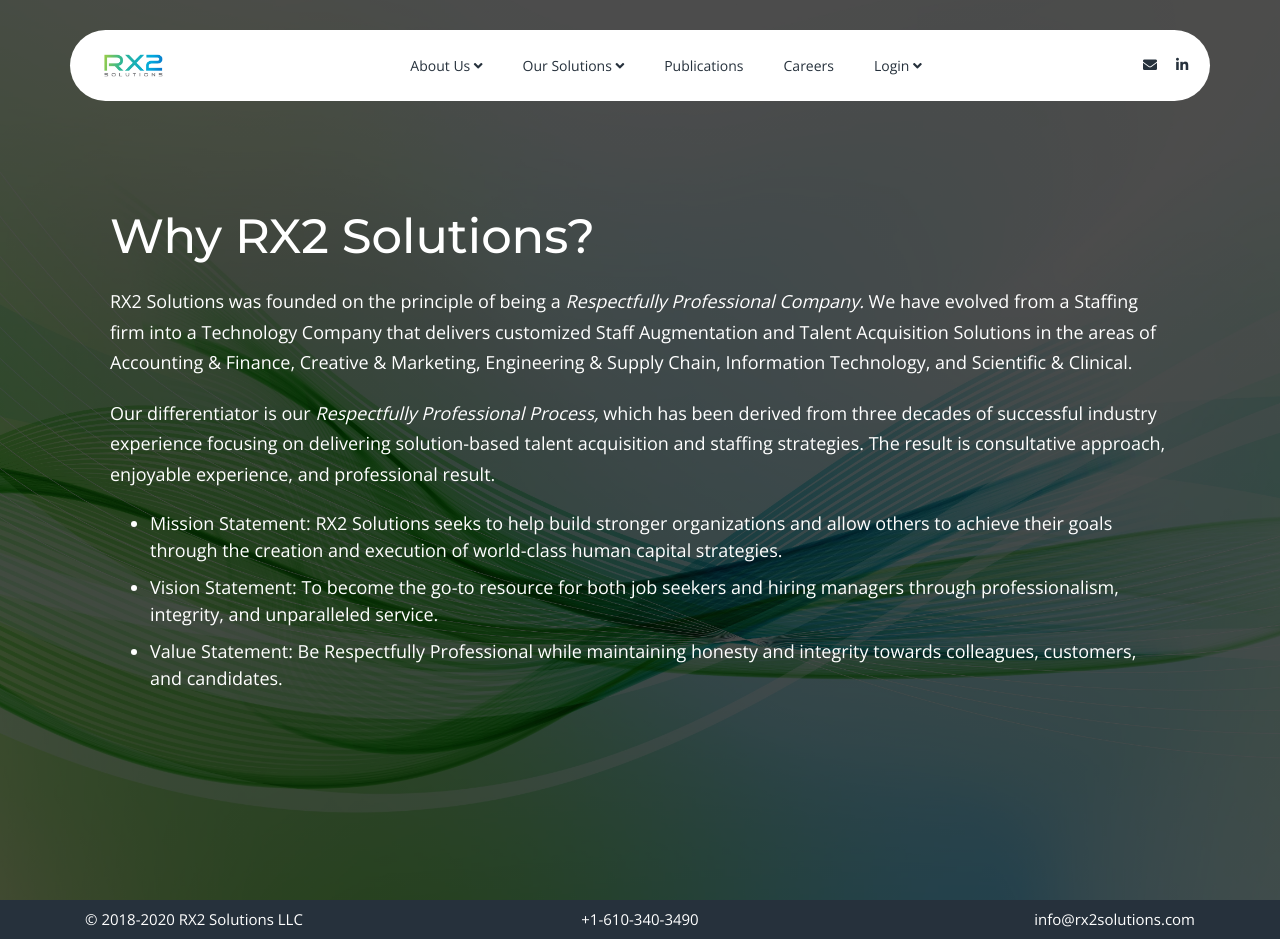
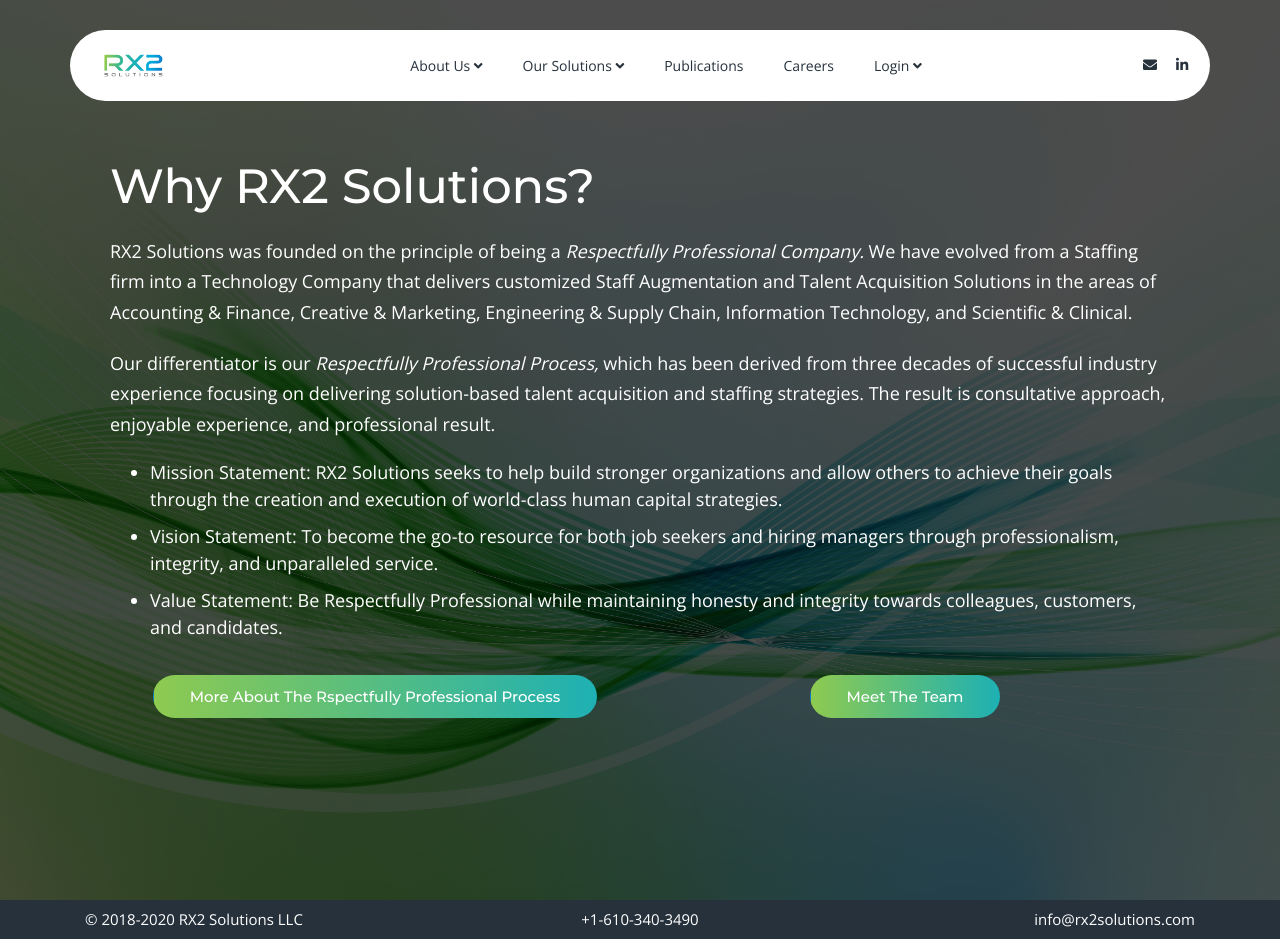
Before and after one commit to RX2Solutions/RX2Solutions.github.io, a Jekyll site: the page built from about.md, in a window 1280 px wide. Built offline with Jekyll 4.4.1, drawn with Linux system fonts in a browser that asks for light colours; nearby versions of some CDN libraries.

Commit message:
thicker line on team page, better footer position on RPP & Team, better text wrap on blog articles

```diff
--- a/_sass/main.scss
+++ b/_sass/main.scss
@@ -1363,8 +1363,8 @@
 .full-height {
 /*    width: 100vw;
     height: 100vh;
-    min-height: 700px;
     */
+    min-height: 1500px;
 }
 
 /*-----Page Headers----- */
@@ -4030,7 +4030,15 @@
     margin-left: 10px;
 }
 
+.blog-article img {
+    float: left;
+    margin-right: 10px;
+}
+
 /*----- Team -----*/
+.teamhr hr {
+    border: 1px solid #777;
+}
 
 .team-content {
     padding: 2rem 1rem;
--- a/about.md
+++ b/about.md
@@ -13,3 +13,14 @@
 * Mission Statement:  RX2 Solutions seeks to help build stronger organizations and allow others to achieve their goals through the creation and execution of world-class human capital strategies.
 * Vision Statement:  To become the go-to resource for both job seekers and hiring managers through professionalism, integrity, and unparalleled service.
 * Value Statement:  Be Respectfully Professional while maintaining honesty and integrity towards colleagues, customers, and candidates.
+
+<div class="container">
+  <div class="row pt-4">
+    <div class="col-md-6 text-center">
+      <a href="{{- site.baseurl -}}/rpp.html" class="button btnsecondary gradient-btn mb-4">More about the Rspectfully Professional Process</a>
+    </div>
+    <div class="col-md-6 text-center">
+      <a href="{{- site.baseurl -}}/team.html" class="button btnsecondary gradient-btn mb-4">Meet the Team</a>
+    </div>
+  </div>
+</div>
--- a/assets/js/myscripts.js
+++ b/assets/js/myscripts.js
@@ -408,6 +408,7 @@
     } else {
         $('#pagepiling .para-opacity').removeClass('opacity-5');
     }
+
     $(window).resize(function () {
         if ($(window).width() < 576) {
             $('#pagepiling .para-opacity').addClass('opacity-5');
--- a/team.html
+++ b/team.html
@@ -3,7 +3,7 @@
 title: Meet the Team
 ---
 <section id="our-team" class="padding_top bgdarker full-height">
-  <div class="container">
+  <div class="container full-height">
     <div class="row">
         <div class="col-lg-6 col-sm-12">
             <div class="heading-title wow fadeInUp" data-wow-delay="300ms">
@@ -18,7 +18,7 @@
         </div>
     </div>
     <div class="row">
-        <div class="col-sm-12 px-5 mb-1">
+        <div class="col-sm-12 px-5 mb-1 teamhr">
             <hr />
         </div>
     </div>
```
Also changed, not shown: _posts/2020-05-20-rx2-welcomes-josh.md (+1 -1 lines), 9 other files.
